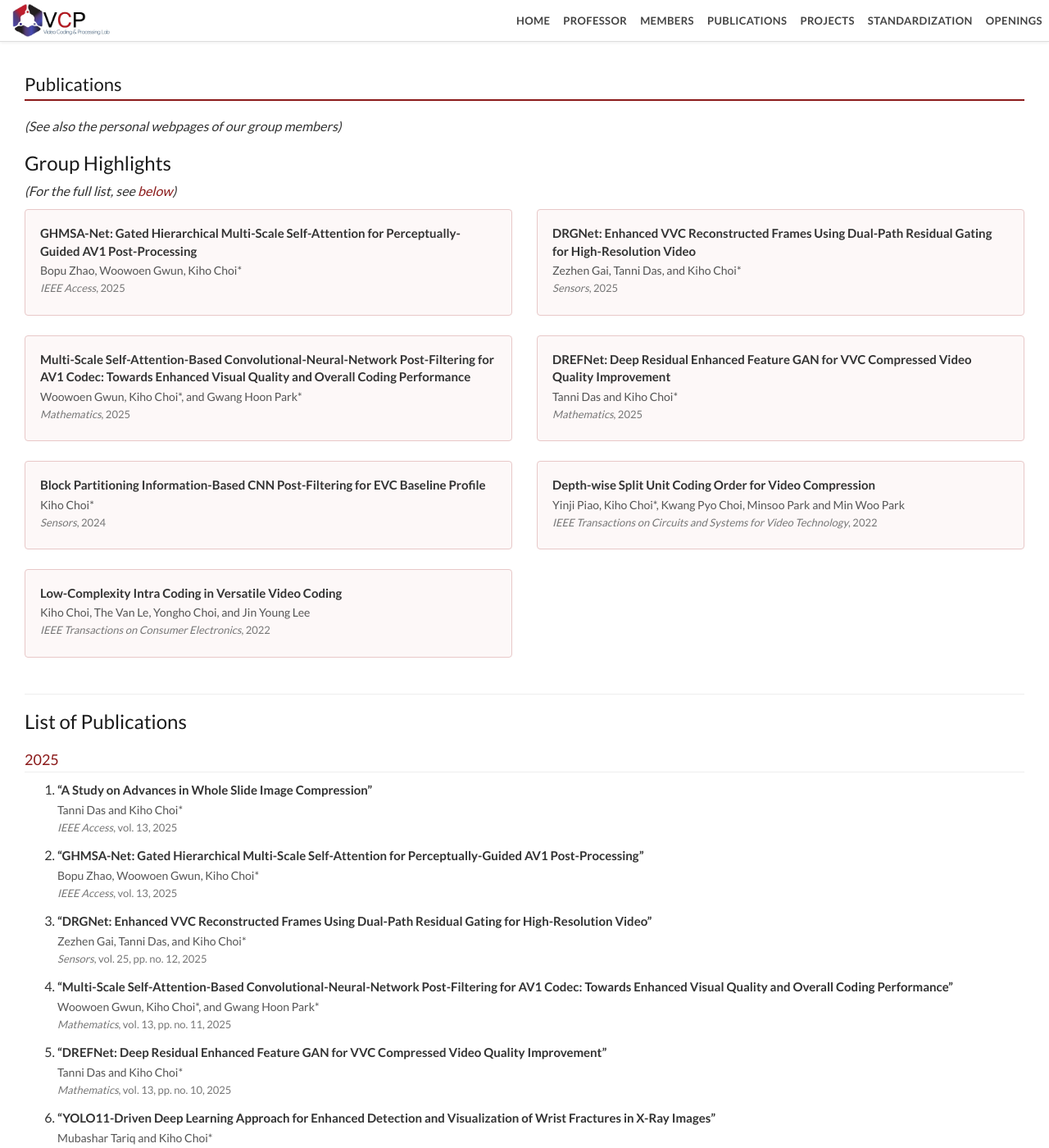
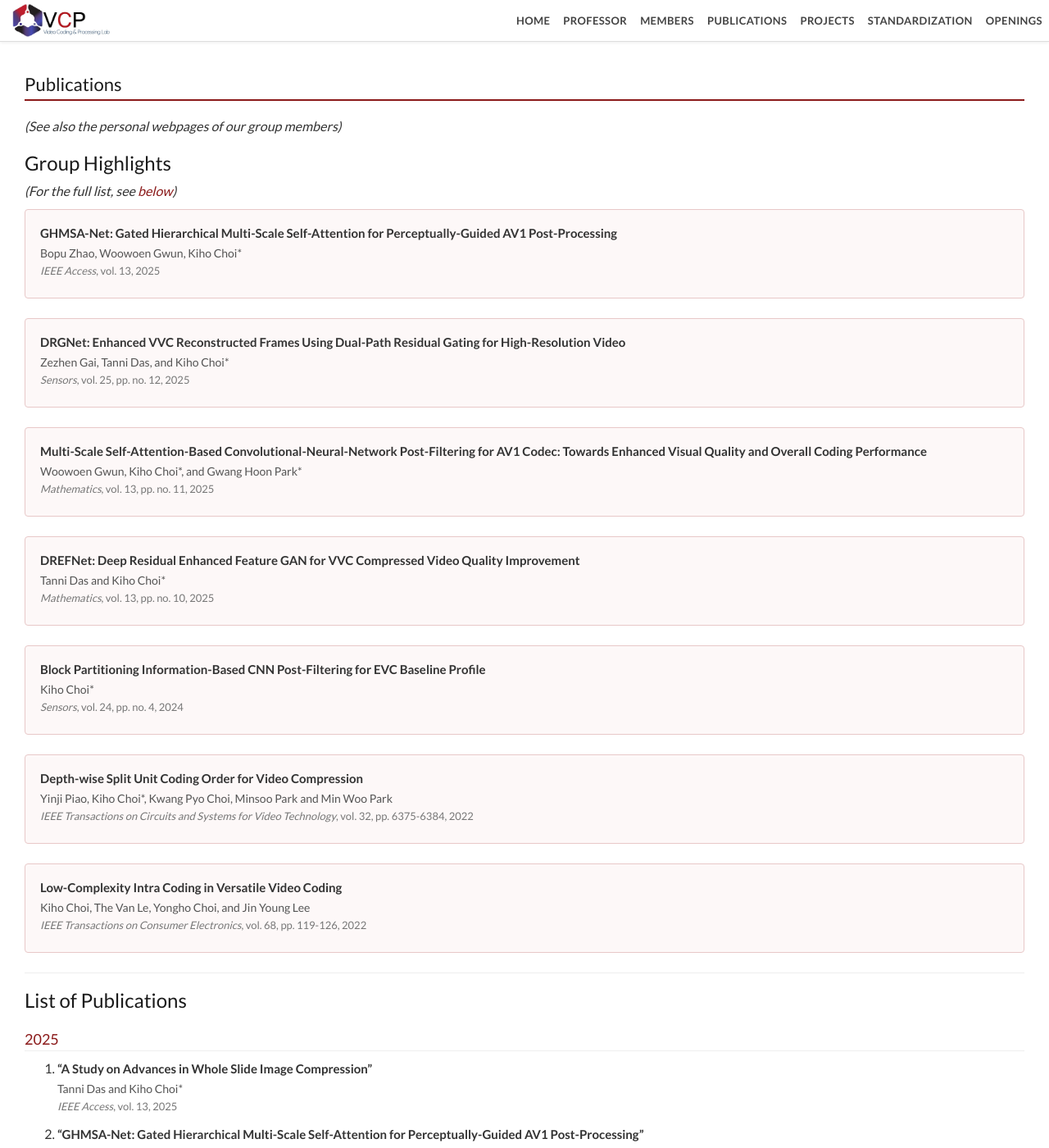
Before and after one commit to hazelran/lab_test, a Jekyll site: the page built from _pages/publications.html, in a window 1280 px wide and 1400 px high. Shown: the whole window at 82% size. Built offline with Jekyll 4.4.1, drawn with Linux system fonts in a browser that asks for light colours.

Commit message:
Update publications.html

```diff
--- a/_pages/publications.html
+++ b/_pages/publications.html
@@ -13,25 +13,40 @@ permalink: /publications/
   <h3>Group Highlights</h3>
   <p><em>(For the full list, see <a href="#fulllist">below</a>)</em></p>
 
-  <div class="row">
   {% for pub in site.data.publist %}
   {% if pub.highlight == 1 %}
-    <div class="col-sm-6">
-      <div class="pub-highlight-box">
+  <div class="pub-highlight-box" style="margin-bottom: 24px;">
+    <div class="row">
       {% if pub.image %}
-        <img src="{{ site.baseurl }}/images/pubpic/{{ pub.image }}" alt="{{ pub.title }}">
+      <div class="col-sm-4" style="margin-bottom: 10px;">
+        <img src="{{ site.baseurl }}/images/pubpic/{{ pub.image }}"
+             alt="{{ pub.title }}"
+             style="width:100%; border:1px solid #ddd; border-radius:3px;">
+      </div>
+      <div class="col-sm-8">
+      {% else %}
+      <div class="col-sm-12">
       {% endif %}
-        <div class="pub-title"><a {% if pub.url %}href="{{ pub.url }}" target="_blank"{% endif %}>{{ pub.title }}</a></div>
-        <div class="pub-authors">{{ pub.authors }}</div>
-        <div class="pub-venue"><em>{{ pub.journal }}</em>{% if pub.year %}, {{ pub.year }}{% endif %}</div>
+        <div class="pub-title">
+          <a {% if pub.url %}href="{{ pub.url }}" target="_blank"{% endif %}>{{ pub.title }}</a>
+        </div>
+        <div class="pub-authors" style="margin-bottom:2px;">{{ pub.authors }}</div>
+        <div class="pub-venue" style="margin-bottom:6px;">
+          <em>{{ pub.journal }}</em>{% if pub.volume %}, vol.&nbsp;{{ pub.volume }}{% endif %}{% if pub.pages %}, pp.&nbsp;{{ pub.pages }}{% endif %}{% if pub.year %}, {{ pub.year }}{% endif %}
+        </div>
         {% if pub.description %}
-        <p style="font-size:13px; margin-top:6px; color:#555;">{{ pub.description | truncate: 200 }}</p>
+        <p style="font-size:13px; color:#555; line-height:1.65; margin-bottom:6px;">{{ pub.description }}</p>
         {% endif %}
+        <div class="pub-links">
+          {% if pub.pdf %}<a href="{{ pub.pdf }}" target="_blank">PDF</a>{% endif %}
+          {% if pub.url %}<a href="{{ pub.url }}" target="_blank">DOI</a>{% endif %}
+          {% if pub.arxiv %}<a href="{{ pub.arxiv }}" target="_blank">ARXIV</a>{% endif %}
+        </div>
+      </div>
     </div>
   </div>
   {% endif %}
   {% endfor %}
-  </div>
 
   <hr>
 
```
Lines whose indentation alone changed are shown as unchanged.
